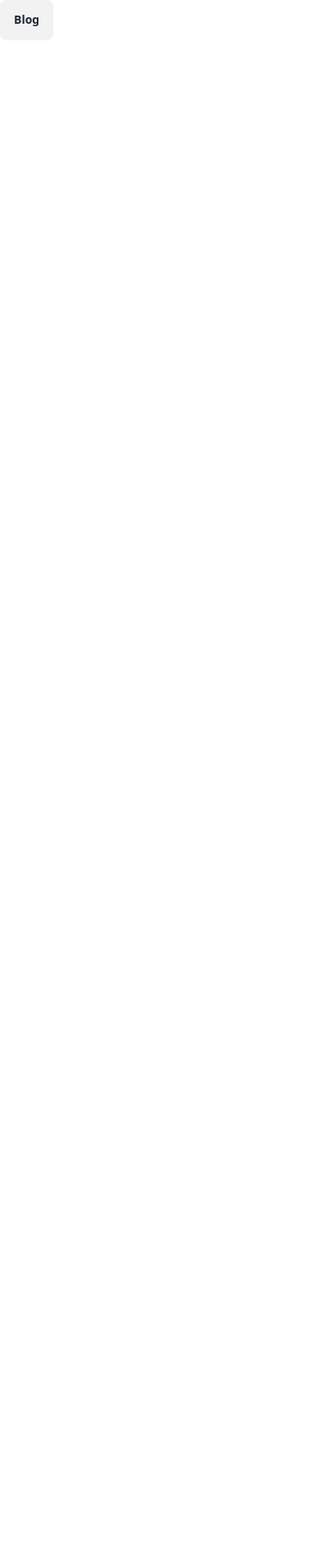
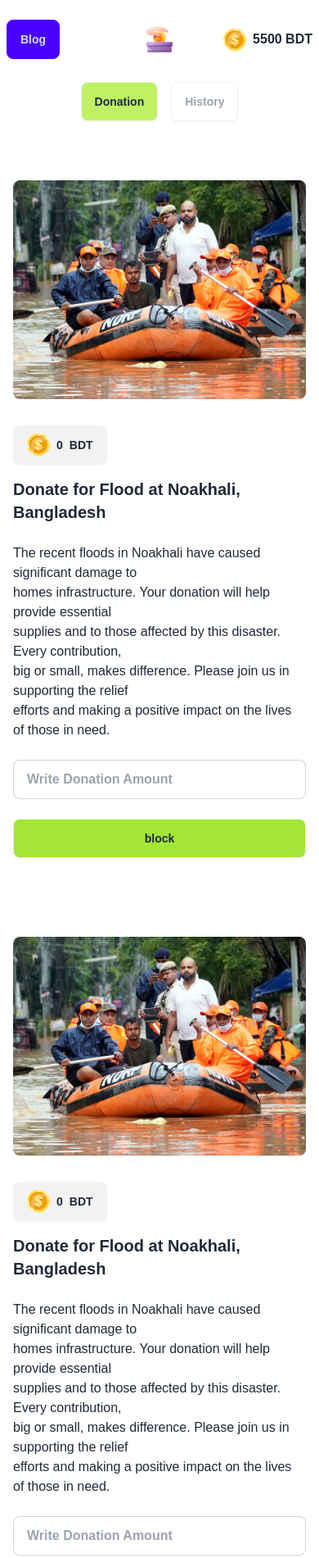
Before and after one commit to tushmibormon/Assignment-5, a plain HTML site: page index.html in a window 390 px wide. Shown: the top 1901 px of the page at 82% size. Before the commit the page ends 844 px from the top, so only its background shows below. Drawn offline with nearby package versions, Linux system fonts and the light colour scheme.

Commit message:
card section complt

```diff
--- a/index.html
+++ b/index.html
@@ -1,5 +1,5 @@
 <!DOCTYPE html>
-<html lang="en">
+<html data-theme="light" lang="en">
 <head>
     <meta charset="UTF-8">
     <meta name="viewport" content="width=device-width, initial-scale=1.0">
@@ -7,34 +7,89 @@
     <link href="https://cdn.jsdelivr.net/npm/daisyui@4.12.10/dist/full.min.css" rel="stylesheet" type="text/css" />
     <script src="https://cdn.tailwindcss.com"></script>
 
+    <!-- google font  -->
+    <link rel="preconnect" href="https://fonts.googleapis.com">
+    <link rel="preconnect" href="https://fonts.gstatic.com" crossorigin>
+    <link href="https://fonts.googleapis.com/css2?family=Manrope:wght@200..800&display=swap" rel="stylesheet">
+
     <!-- tailwind css  -->
-    <script>
-        tailwind.config = {
-          theme: {
-            extend: {
-              colors: {
-                clifford: '#da373d',
-              }
-            }
-          }
+
+      <style>
+        .lexend-font{
+            font-family: "Lexend", sans-serif;
+            font-optical-sizing: auto;
+            font-weight: 600;
+            font-style: normal;
         }
-      </script>
+      </style>
 
 </head>
-<body>
-    <header>
-        <nav >
-            <button class="btn">Blog</button>
+    <body class="lexend-font">
+        <header>
+            <nav class="max-w-screen-xl mx-auto pt-4">
+                <div class="navbar bg-base-100">
+                    <div class="navbar-start">
+                      <button class="btn btn-primary">Blog</button>
+                    </div>
+                    <div class="navbar-center gap-4 justify-center items-center">
+                      <img class="w-8" src="assets/logo.png" alt="">
+                      <h1 class="hidden md:flex">Donate Bangladesh</h1>
+                    </div>
+                    <div class="navbar-end gap-2 ">
+                      <img src="assets/coin.png" alt="">
+                      <span><span id="balance">5500</span> BDT</span>
 
-        </nav>
+                    </div>
+                  </div>
+            </nav>
 
+            <div class="flex justify-center items-center mt-5 gap-4">
+                <button class="btn bg-lime-300">Donation</button>
+                <button class="btn bg-white border text-gray-400 py-3">History</button>
+            </div>
 
+            <!-- card section start here  -->
+            <div class="flex lg:flex-row flex-col gap-8 justify-center items-center mt-14  p-4">
+                <div>
+                    <img src="assets/noakhali.png" alt="">
+                </div>
+                <div class="">
+                    <button class="btn"><img src="assets/coin.png" alt=""><span>0</span><span>BDT</span> </button>
+                    <h1 class="text-bold text-xl mt-4">Donate for Flood at Noakhali, Bangladesh</h1>
+                    <p class="text-base font-light text-gray mt-6"> The recent floods in Noakhali have caused significant damage to <br> homes  infrastructure. Your donation will help provide essential <br> supplies and  to those affected by this disaster. Every contribution,<br> big or small, makes  difference. Please join us in supporting the relief <br> efforts and making a positive impact on the lives of those in need.</p>
+                    <input type="text" placeholder="Write Donation Amount" class="input input-bordered w-full mt-6 " />
+                    <button class="btn btn-block bg-lime-400 mt-6">block</button>
+                </div>
+            </div>
+            <div class="flex lg:flex-row flex-col gap-8 justify-center items-center mt-16 p-4">
+                <div>
+                    <img src="assets/noakhali.png" alt="">
+                </div>
+                <div class="">
+                    <button class="btn"><img src="assets/coin.png" alt=""><span>0</span><span>BDT</span> </button>
+                    <h1 class="text-bold text-xl mt-4">Donate for Flood at Noakhali, Bangladesh</h1>
+                    <p class="text-base font-light text-gray mt-6"> The recent floods in Noakhali have caused significant damage to <br> homes  infrastructure. Your donation will help provide essential <br> supplies and  to those affected by this disaster. Every contribution,<br> big or small, makes  difference. Please join us in supporting the relief <br> efforts and making a positive impact on the lives of those in need.</p>
+                    <input type="text" placeholder="Write Donation Amount" class="input input-bordered w-full mt-6 " />
+                    <button class="btn btn-block bg-lime-400 mt-6">block</button>
+                </div>
+            </div>
+            <div class="flex lg:flex-row flex-col gap-8 justify-center items-center mt-16 p-4">
+                <div>
+                    <img src="assets/noakhali.png" alt="">
+                </div>
+                <div class="">
+                    <button class="btn"><img src="assets/coin.png" alt=""><span>0</span><span>BDT</span> </button>
+                    <h1 class="text-bold text-xl mt-4">Donate for Flood at Noakhali, Bangladesh</h1>
+                    <p class="text-base font-light text-gray mt-6"> The recent floods in Noakhali have caused significant damage to <br> homes  infrastructure. Your donation will help provide essential <br> supplies and  to those affected by this disaster. Every contribution,<br> big or small, makes  difference. Please join us in supporting the relief <br> efforts and making a positive impact on the lives of those in need.</p>
+                    <input type="text" placeholder="Write Donation Amount" class="input input-bordered w-full mt-6 " />
+                    <button class="btn btn-block bg-lime-400 mt-6">block</button>
+                </div>
+            </div>
+            <div>
 
+            </div>
+        </header>
 
-    </header>
-    <main>
+    </body>
 
-    </main>
-
-</body>
 </html>
```
